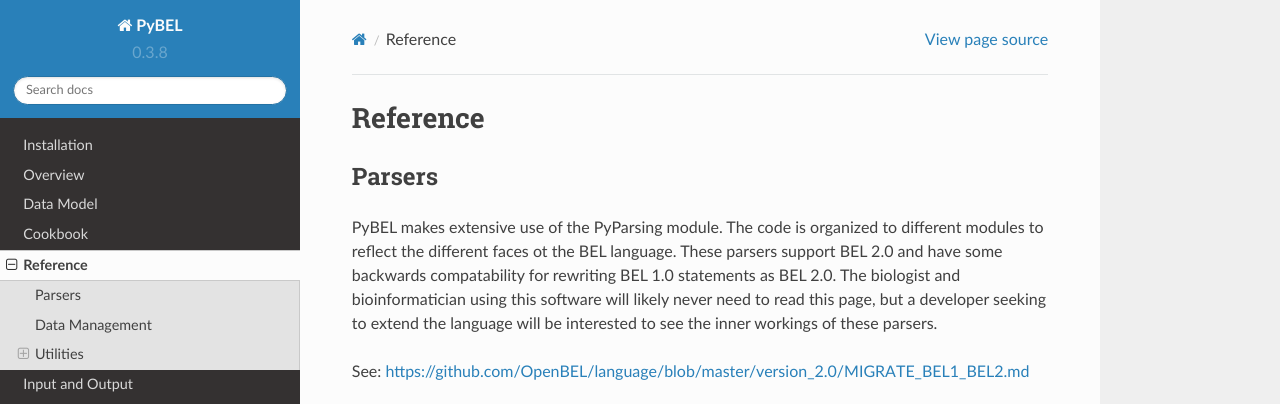
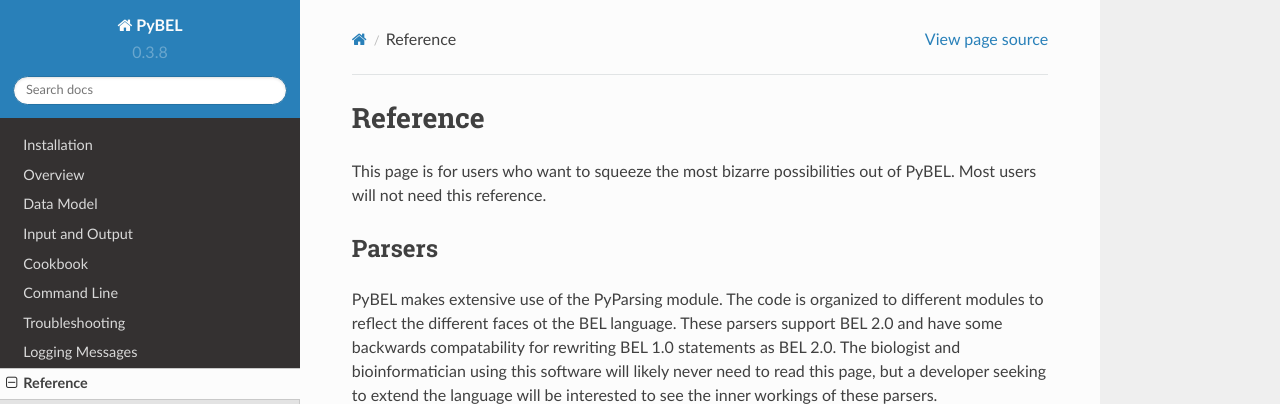
Before and after one commit to pybel/pybel, a Sphinx documentation site: the page built from docs/source/reference.rst, in a window 1280 px wide and 900 px high, cut to the strip 0-404 px from the top of the window. Built offline with Sphinx 7.4.7 and the Read the Docs theme 2.0.0, drawn with Linux system fonts in a browser that asks for light colours; some of the changed text lies outside the part shown.

Commit message:
Update docs on data structure

```diff
--- a/docs/source/conf.py
+++ b/docs/source/conf.py
@@ -363,7 +363,7 @@
 }
 
 autodoc_member_order = 'bysource'
-autoclass_content = 'init'
+autoclass_content = 'both'
 
 if os.environ.get('READTHEDOCS', None):
     tags.add('readthedocs')
--- a/docs/source/index.rst
+++ b/docs/source/index.rst
@@ -20,12 +20,12 @@
    installation
    overview
    datamodel
+   io
    cookbook
-   reference
-   io
-   logging
    commandline
    troubleshooting
+   logging
+   reference
    roadmap
    technology
 
--- a/docs/source/io.rst
+++ b/docs/source/io.rst
@@ -1,7 +1,8 @@
 Input and Output
 ================
 
-.. autoclass:: pybel.BELGraph
+PyBEL contains multiple input and output methods. All pairs are data-preserving.
+
 .. autofunction:: pybel.from_lines
 .. autofunction:: pybel.from_path
 .. autofunction:: pybel.from_url
--- a/docs/source/reference.rst
+++ b/docs/source/reference.rst
@@ -1,5 +1,8 @@
 Reference
 =========
+
+This page is for users who want to squeeze the most bizarre possibilities out of PyBEL. Most users will not need this
+reference.
 
 Parsers
 -------
```
Also changed, not shown: docs/source/datamodel.rst (+15 -5 lines), 1 other file.
